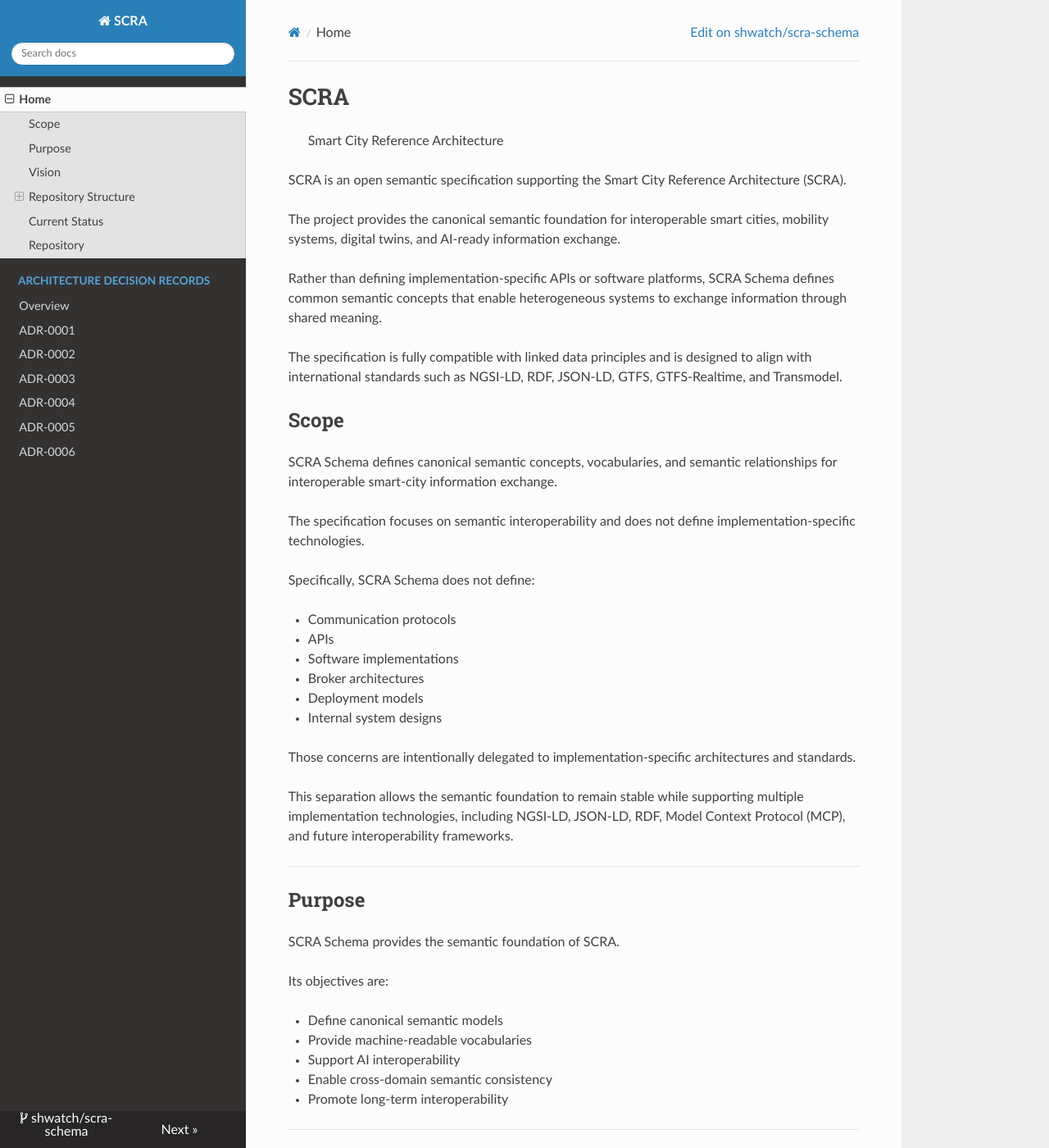
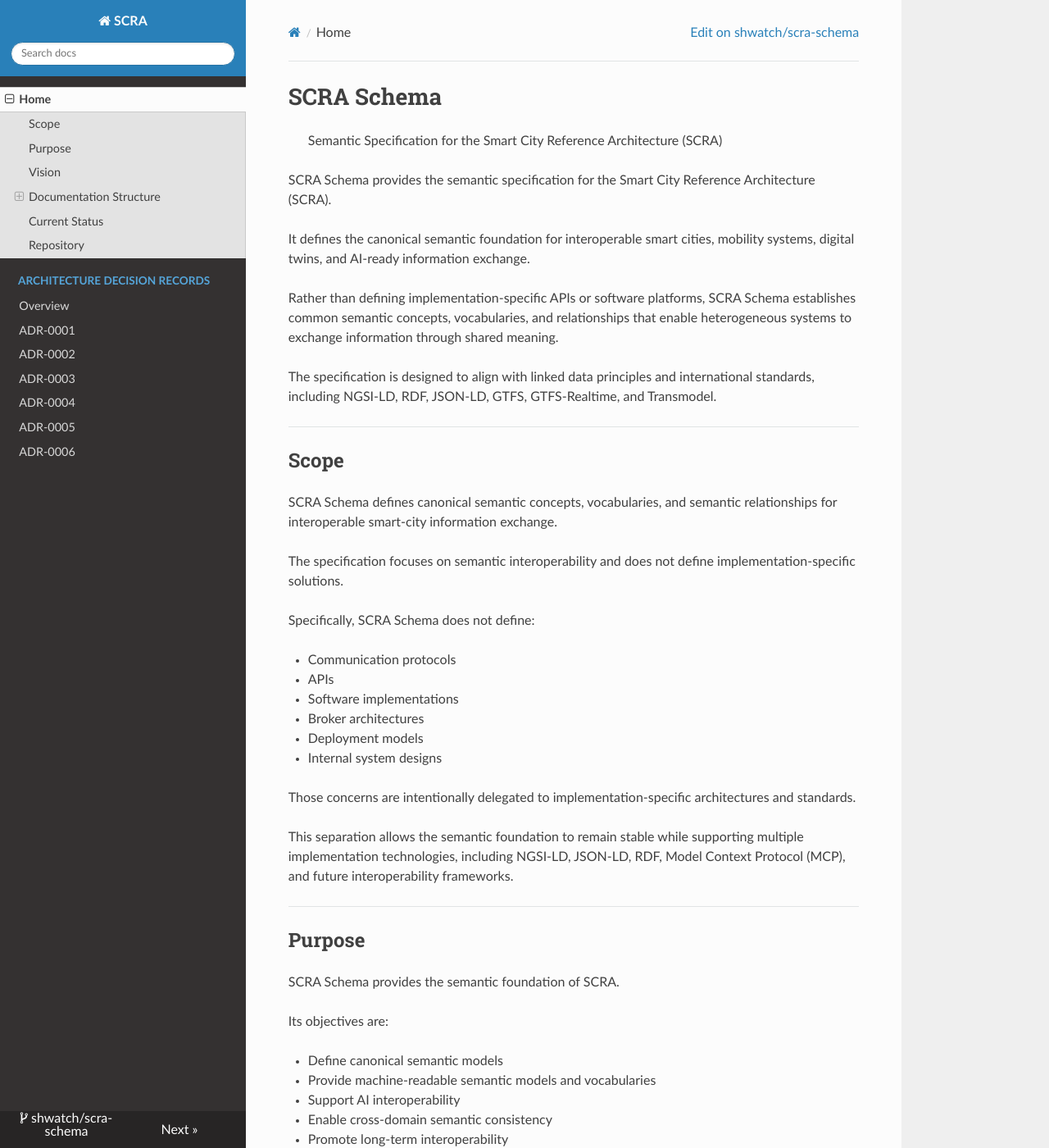
Before and after one commit to shwatch/scra-schema, an MkDocs documentation site: the page built from docs/index.md, in a window 1280 px wide and 1400 px high. Shown: the whole window at 82% size. Built offline with MkDocs 1.6.1, drawn with Linux system fonts in a browser that asks for light colours; nearby versions of some CDN libraries; some of the changed text lies outside the part shown.

Commit message:
Refine SCRA Schema homepage

```diff
--- a/docs/index.md
+++ b/docs/index.md
@@ -1,21 +1,22 @@
-# SCRA
+# SCRA Schema
 
-> Smart City Reference Architecture
+> Semantic Specification for the Smart City Reference Architecture (SCRA)
 
-SCRA is an open semantic specification supporting the Smart City Reference
-Architecture (SCRA).
+SCRA Schema provides the semantic specification for the Smart City Reference Architecture (SCRA).
 
-The project provides the canonical semantic foundation for interoperable
-smart cities, mobility systems, digital twins, and AI-ready information
-exchange.
+It defines the canonical semantic foundation for interoperable smart cities,
+mobility systems, digital twins, and AI-ready information exchange.
 
 Rather than defining implementation-specific APIs or software platforms,
-SCRA Schema defines common semantic concepts that enable heterogeneous
-systems to exchange information through shared meaning.
+SCRA Schema establishes common semantic concepts, vocabularies, and
+relationships that enable heterogeneous systems to exchange information
+through shared meaning.
 
-The specification is fully compatible with linked data principles and is
-designed to align with international standards such as NGSI-LD, RDF,
-JSON-LD, GTFS, GTFS-Realtime, and Transmodel.
+The specification is designed to align with linked data principles and
+international standards, including NGSI-LD, RDF, JSON-LD, GTFS,
+GTFS-Realtime, and Transmodel.
+
+---
 
 ## Scope
 
@@ -23,7 +24,7 @@ SCRA Schema defines canonical semantic concepts, vocabularies, and semantic
 relationships for interoperable smart-city information exchange.
 
 The specification focuses on semantic interoperability and does not define
-implementation-specific technologies.
+implementation-specific solutions.
 
 Specifically, SCRA Schema does not define:
 
@@ -51,7 +52,7 @@ SCRA Schema provides the semantic foundation of SCRA.
 Its objectives are:
 
 - Define canonical semantic models
-- Provide machine-readable vocabularies
+- Provide machine-readable semantic models and vocabularies
 - Support AI interoperability
 - Enable cross-domain semantic consistency
 - Promote long-term interoperability
@@ -74,9 +75,14 @@ applications.
 
 ---
 
-## Repository Structure
+## Documentation Structure
 
 The documentation is organised into several complementary sections.
+
+### Specifications
+
+Normative specification documents describing the architecture and semantic
+framework.
 
 ### Architecture Decision Records (ADR)
 
@@ -100,19 +106,19 @@ Reference examples demonstrating practical semantic modelling.
 
 SCRA Schema is under active development.
 
-The current work focuses on semantic modelling for public transport,
+The current work focuses on semantic models for public transport,
 real-time mobility information, and AI interoperability.
 
-Future releases will expand the semantic framework into additional
-smart-city domains.
+Future work will extend the semantic framework to additional smart-city
+domains.
 
 ---
 
 ## Repository
 
-GitHub Repository
+The source repository is available on GitHub.
 
-https://github.com/shwatch/scra-schema
+<https://github.com/shwatch/scra-schema>
 
 ---
 
```
